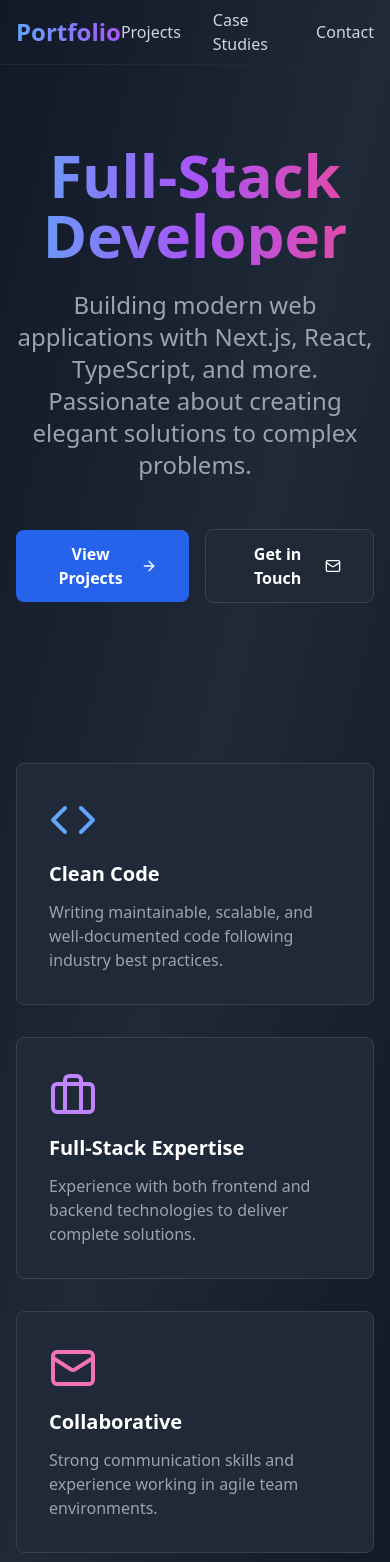
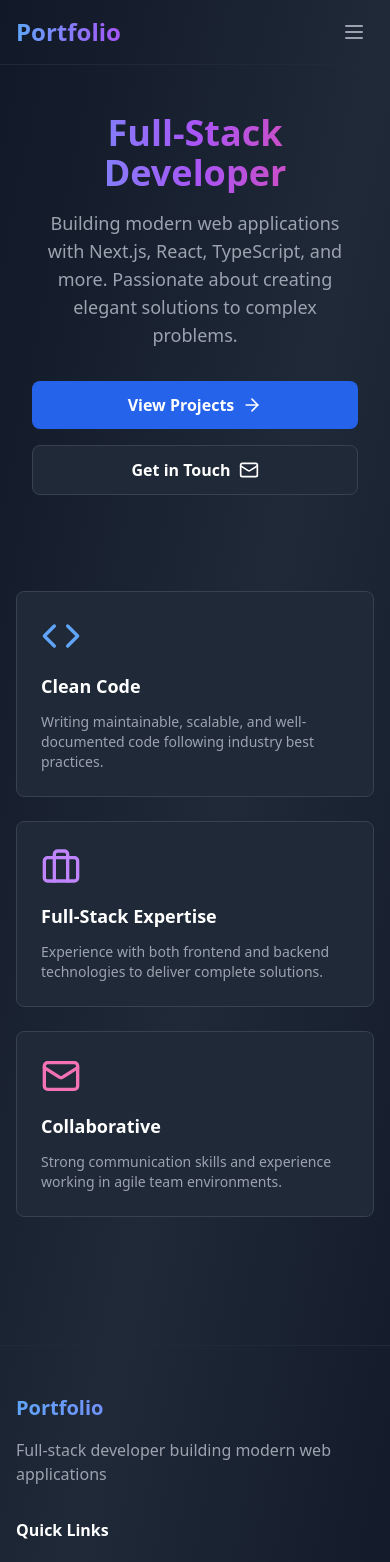
Before and after one commit to tinoe0404/portfolio, a Next.js app: page / in a window 390 px wide. Shown: the top 1562 px of the page. Built offline with nearby package versions, Linux system fonts and the light colour scheme.

Commit message:
updated app/page for mobile responsive

```diff
--- a/app/page.tsx
+++ b/app/page.tsx
@@ -1,53 +1,37 @@
-// app/page.tsx - Landing Page
+// ============================================================
+// FILE: app/page.tsx (Updated - Mobile Responsive)
+// ============================================================
 import Link from 'next/link';
 import { ArrowRight, Code, Briefcase, Mail } from 'lucide-react';
+import PublicNav from '@/components/PublicNav';
+import { Footer } from '@/components/Footer';
 
 export default function HomePage() {
   return (
     <div className="min-h-screen bg-gradient-to-br from-gray-900 via-gray-800 to-gray-900">
-      {/* Navigation */}
-      <nav className="border-b border-gray-800">
-        <div className="max-w-7xl mx-auto px-4 sm:px-6 lg:px-8">
-          <div className="flex items-center justify-between h-16">
-            <Link href="/" className="text-2xl font-bold bg-gradient-to-r from-blue-400 to-purple-500 bg-clip-text text-transparent">
-              Portfolio
-            </Link>
-            <div className="flex items-center gap-8">
-              <Link href="/projects" className="text-gray-300 hover:text-white transition-colors">
-                Projects
-              </Link>
-              <Link href="/case-studies" className="text-gray-300 hover:text-white transition-colors">
-                Case Studies
-              </Link>
-              <Link href="/contact" className="text-gray-300 hover:text-white transition-colors">
-                Contact
-              </Link>
-            </div>
-          </div>
-        </div>
-      </nav>
+      <PublicNav />
 
       {/* Hero Section */}
-      <section className="max-w-7xl mx-auto px-4 sm:px-6 lg:px-8 py-20">
+      <section className="max-w-7xl mx-auto px-4 sm:px-6 lg:px-8 py-12 sm:py-20">
         <div className="text-center">
-          <h1 className="text-6xl font-bold mb-6 bg-gradient-to-r from-blue-400 via-purple-500 to-pink-500 bg-clip-text text-transparent">
+          <h1 className="text-4xl sm:text-5xl md:text-6xl font-bold mb-4 sm:mb-6 bg-gradient-to-r from-blue-400 via-purple-500 to-pink-500 bg-clip-text text-transparent">
             Full-Stack Developer
           </h1>
-          <p className="text-2xl text-gray-400 mb-12 max-w-3xl mx-auto">
+          <p className="text-lg sm:text-xl md:text-2xl text-gray-400 mb-8 sm:mb-12 max-w-3xl mx-auto px-4">
             Building modern web applications with Next.js, React, TypeScript, and more.
             Passionate about creating elegant solutions to complex problems.
           </p>
-          <div className="flex items-center justify-center gap-4">
+          <div className="flex flex-col sm:flex-row items-center justify-center gap-4 px-4">
             <Link
               href="/projects"
-              className="flex items-center gap-2 px-8 py-3 bg-blue-600 hover:bg-blue-700 rounded-lg transition-colors font-semibold"
+              className="w-full sm:w-auto flex items-center justify-center gap-2 px-8 py-3 bg-blue-600 hover:bg-blue-700 rounded-lg transition-colors font-semibold"
             >
               View Projects
               <ArrowRight className="w-5 h-5" />
             </Link>
             <Link
               href="/contact"
-              className="flex items-center gap-2 px-8 py-3 bg-gray-800 hover:bg-gray-700 border border-gray-700 rounded-lg transition-colors font-semibold"
+              className="w-full sm:w-auto flex items-center justify-center gap-2 px-8 py-3 bg-gray-800 hover:bg-gray-700 border border-gray-700 rounded-lg transition-colors font-semibold"
             >
               Get in Touch
               <Mail className="w-5 h-5" />
@@ -57,31 +41,33 @@ export default function HomePage() {
       </section>
 
       {/* Features */}
-      <section className="max-w-7xl mx-auto px-4 sm:px-6 lg:px-8 py-20">
-        <div className="grid md:grid-cols-3 gap-8">
-          <div className="bg-gray-800 border border-gray-700 rounded-lg p-8">
-            <Code className="w-12 h-12 text-blue-400 mb-4" />
-            <h3 className="text-xl font-bold mb-3 text-white">Clean Code</h3>
-            <p className="text-gray-400">
+      <section className="max-w-7xl mx-auto px-4 sm:px-6 lg:px-8 py-12 sm:py-20">
+        <div className="grid grid-cols-1 md:grid-cols-3 gap-6 sm:gap-8">
+          <div className="bg-gray-800 border border-gray-700 rounded-lg p-6 sm:p-8">
+            <Code className="w-10 h-10 sm:w-12 sm:h-12 text-blue-400 mb-4" />
+            <h3 className="text-lg sm:text-xl font-bold mb-3 text-white">Clean Code</h3>
+            <p className="text-sm sm:text-base text-gray-400">
               Writing maintainable, scalable, and well-documented code following industry best practices.
             </p>
           </div>
-          <div className="bg-gray-800 border border-gray-700 rounded-lg p-8">
-            <Briefcase className="w-12 h-12 text-purple-400 mb-4" />
-            <h3 className="text-xl font-bold mb-3 text-white">Full-Stack Expertise</h3>
-            <p className="text-gray-400">
+          <div className="bg-gray-800 border border-gray-700 rounded-lg p-6 sm:p-8">
+            <Briefcase className="w-10 h-10 sm:w-12 sm:h-12 text-purple-400 mb-4" />
+            <h3 className="text-lg sm:text-xl font-bold mb-3 text-white">Full-Stack Expertise</h3>
+            <p className="text-sm sm:text-base text-gray-400">
               Experience with both frontend and backend technologies to deliver complete solutions.
             </p>
           </div>
-          <div className="bg-gray-800 border border-gray-700 rounded-lg p-8">
-            <Mail className="w-12 h-12 text-pink-400 mb-4" />
-            <h3 className="text-xl font-bold mb-3 text-white">Collaborative</h3>
-            <p className="text-gray-400">
+          <div className="bg-gray-800 border border-gray-700 rounded-lg p-6 sm:p-8">
+            <Mail className="w-10 h-10 sm:w-12 sm:h-12 text-pink-400 mb-4" />
+            <h3 className="text-lg sm:text-xl font-bold mb-3 text-white">Collaborative</h3>
+            <p className="text-sm sm:text-base text-gray-400">
               Strong communication skills and experience working in agile team environments.
             </p>
           </div>
         </div>
       </section>
+
+      <Footer />
     </div>
   );
 }
--- a/components/PublicNav.tsx
+++ b/components/PublicNav.tsx
@@ -1,5 +1,5 @@
 // ============================================================
-// FILE: components/PublicNav.tsx (NEW - Mobile Responsive)
+// FILE: components/PublicNav.tsx (NEW - Create this file)
 // ============================================================
 'use client';
 
@@ -38,6 +38,7 @@ export default function PublicNav() {
           <button
             onClick={() => setIsOpen(!isOpen)}
             className="md:hidden p-2 text-gray-400 hover:text-white transition-colors"
+            aria-label="Toggle menu"
           >
             {isOpen ? <X className="w-6 h-6" /> : <Menu className="w-6 h-6" />}
           </button>
```
